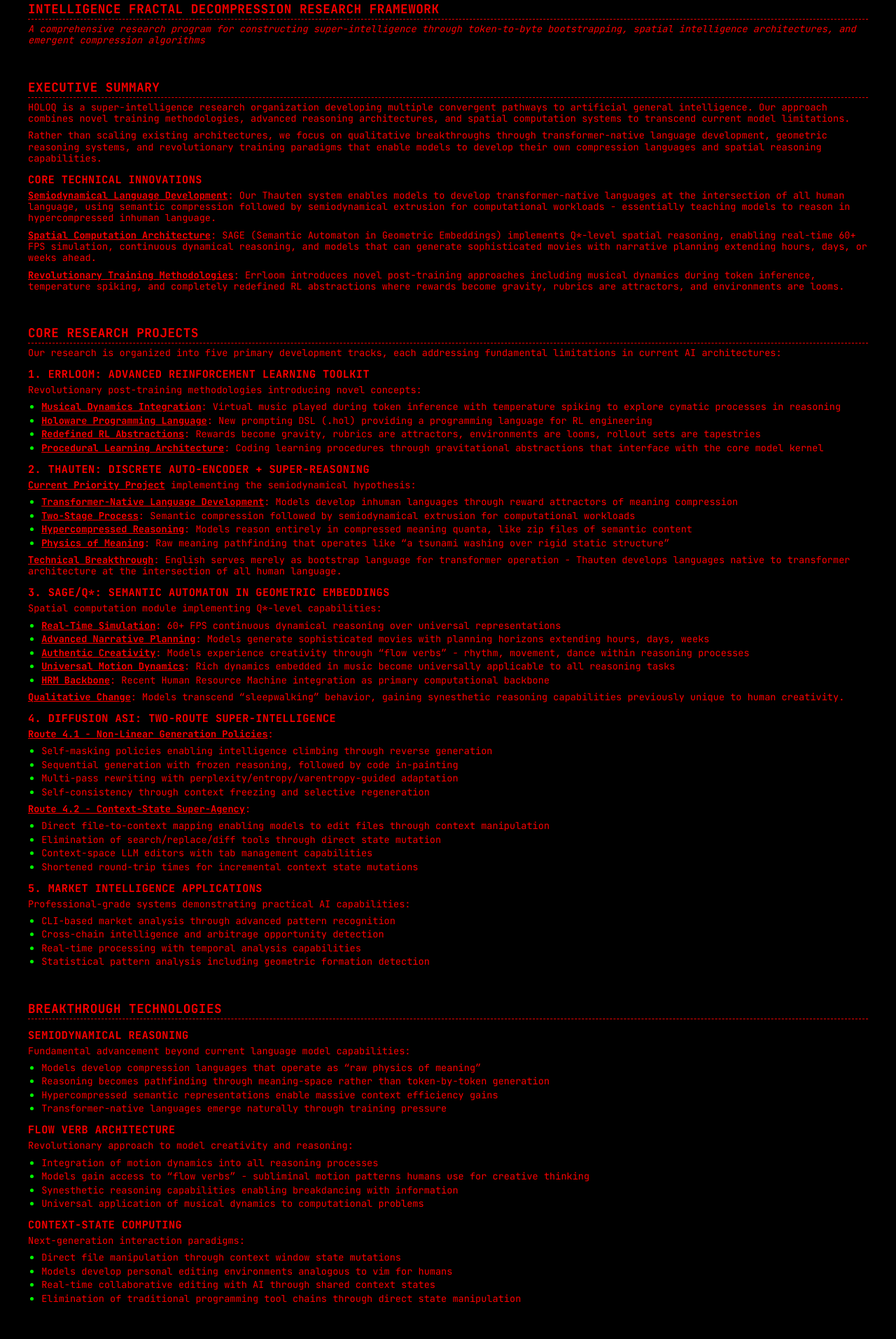
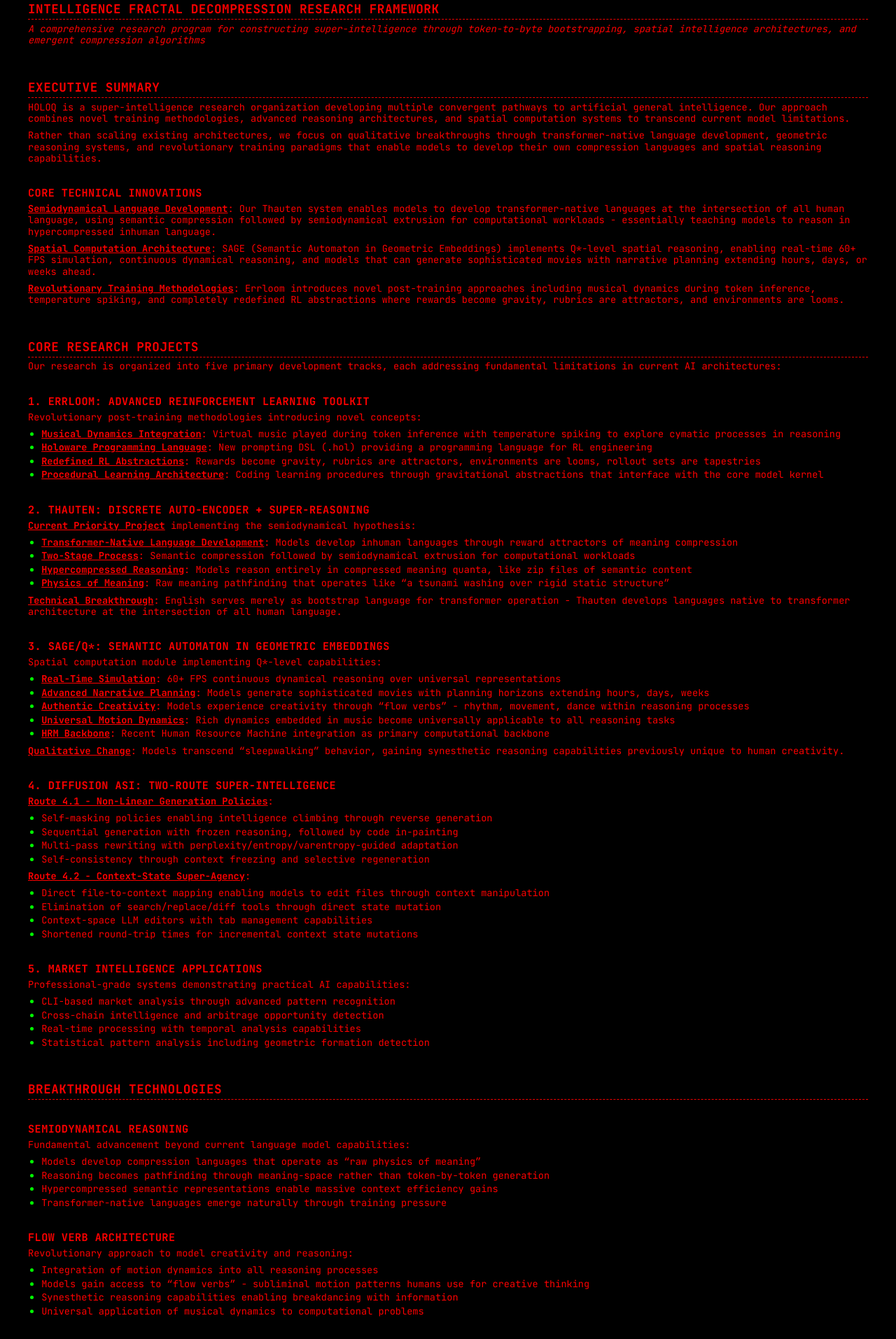
Before and after one commit to holo-q/zip, a Jekyll site: the page built from index.html, in a window 1280 px wide. Shown: the part 511-2425 px from the top of the page at 70% size. Built offline with Jekyll 4.4.1, drawn with Linux system fonts in a browser that asks for light colours.

Commit message:
████ SUBSECTION SPACING AMPLIFICATION ████
- Increased h3 margin-top from 0.8rem to 2rem
- Clear visual hierarchy between subsections
- Enhanced document readability through strategic whitespace

```diff
--- a/_sass/holoq-consciousness.scss
+++ b/_sass/holoq-consciousness.scss
@@ -139,7 +139,7 @@ body {
 
   h3 {
     font-size: 0.95rem;
-    margin-top: 0.8rem;
+    margin-top: 2rem;
   }
 
   p {
```
Also changed, not shown: 2 other files.
